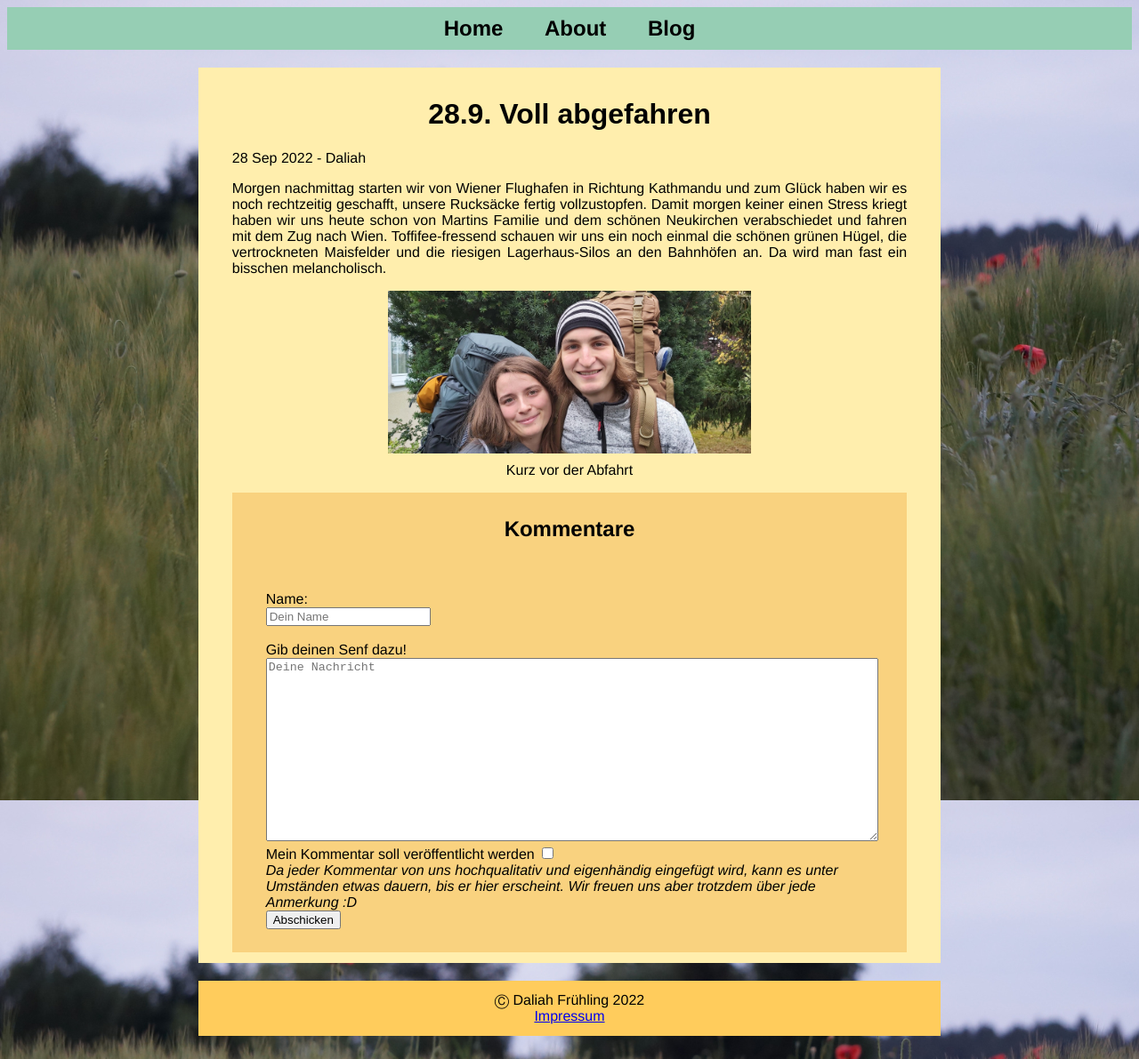
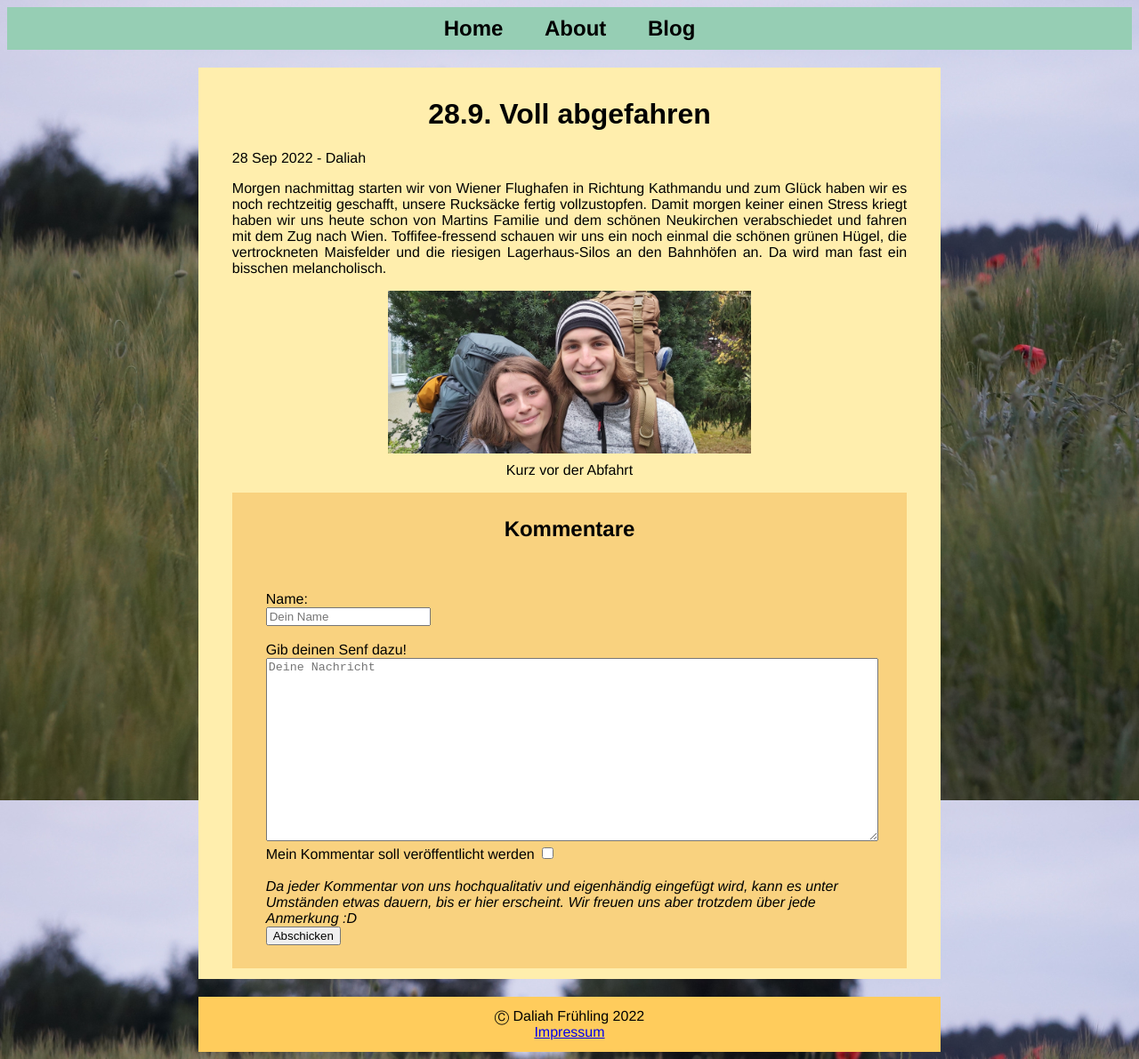
Before and after one commit to grundlbert/blog, a Jekyll site: the page built from _posts/2022-09-28-abgefahren.md, in a window 1280 px wide. Shown: the whole page at 89% size. Built offline with Jekyll 4.4.1, drawn with Linux system fonts in a browser that asks for light colours.

Commit message:
changed Comment appearence

```diff
--- a/_includes/post_comment.html
+++ b/_includes/post_comment.html
@@ -6,7 +6,7 @@
         <label>Name:<br><input type="text" name="name" placeholder="Dein Name" required></label><br><br>
         <label>Gib deinen Senf dazu!<br><textarea name="message" placeholder="Deine Nachricht"></textarea></label><br>
         <label>Mein Kommentar soll veröffentlicht werden</label>
-        <input type="checkbox" name="veroeffentlichen" value="yes"><br>
+        <input type="checkbox" name="veroeffentlichen" value="yes"><br><br>
         <i><label>Da jeder Kommentar von uns hochqualitativ und eigenhändig eingefügt wird, kann es unter Umständen etwas dauern, bis er hier erscheint. Wir freuen uns aber trotzdem über jede Anmerkung :D</label></i><br>
         <div class="cell">
             <button type="submit" class="button" name="submit">Abschicken</button>
@@ -17,7 +17,7 @@
     {% for item in site.data.comments %}
         {% if item.post == page.comment_title %}
             <div class="com_Comment">
-                <h5>{{ item.date }}, {{ item.name }}</h5>
+                <h5>{{ item.date }} - {{ item.name }}</h5>
                 {% capture postcomment %}{% include comments/{{ item.message }} %}{% endcapture %}
                 {{ postcomment | markdownify }}
             </div>
```
